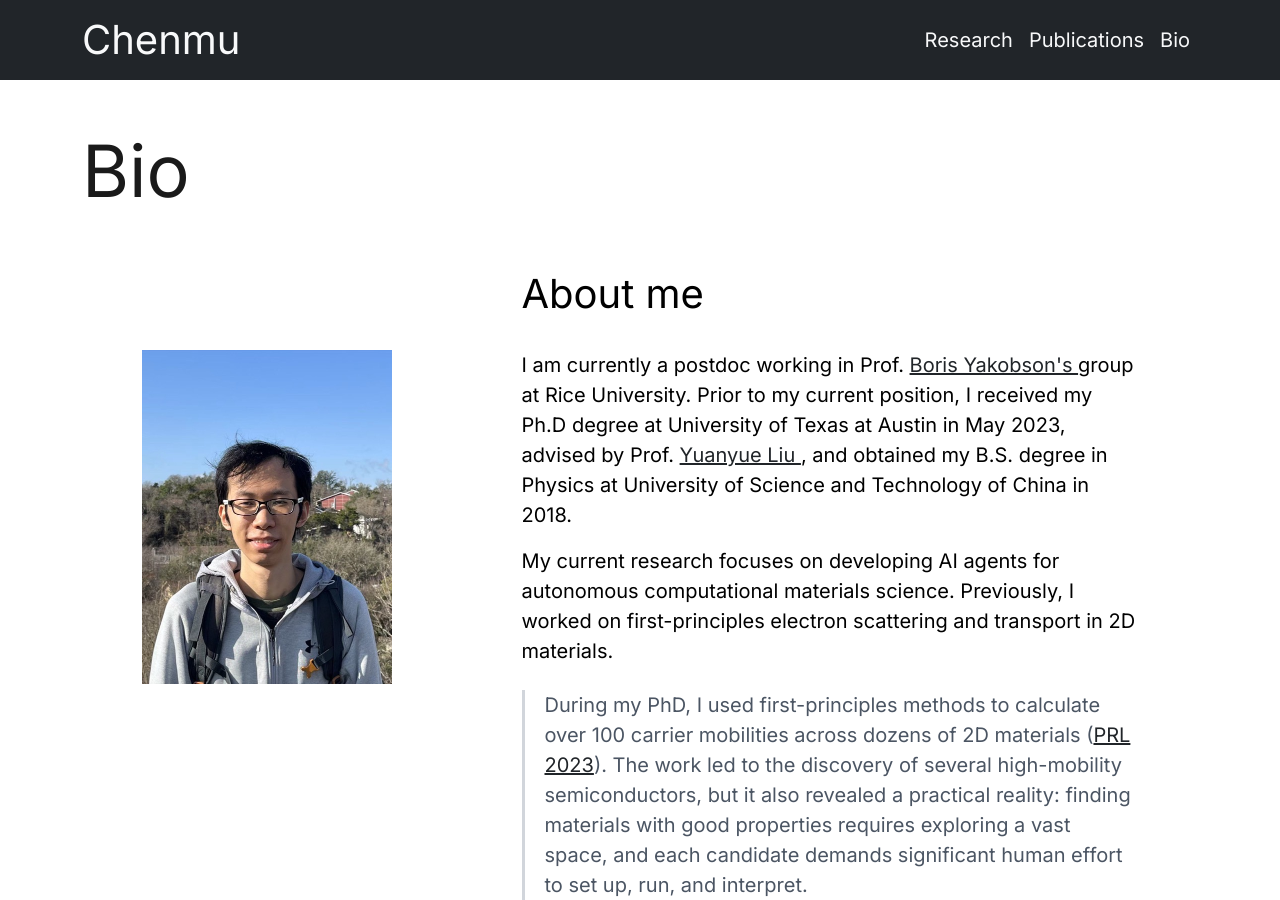
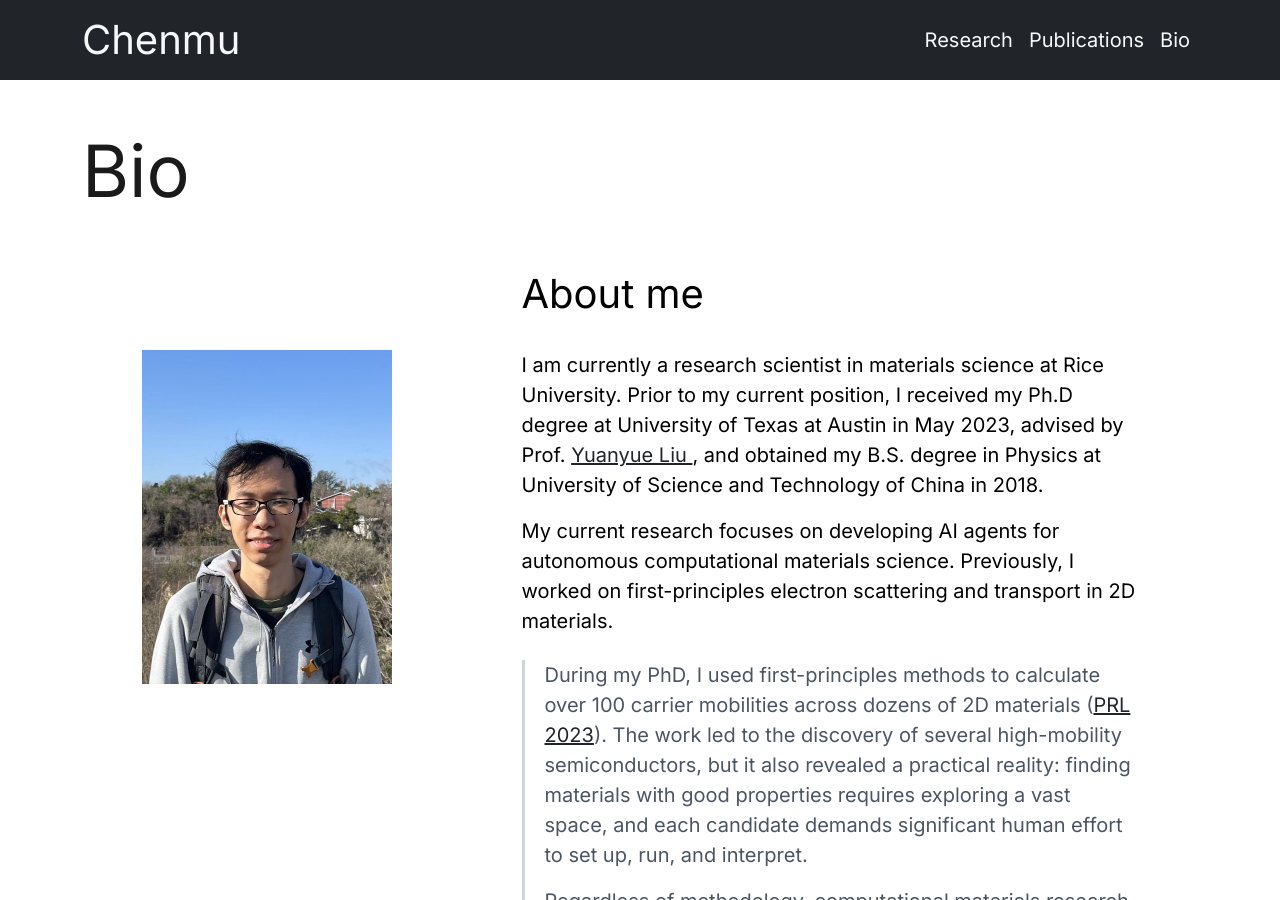
Before and after one commit to cz2014/cz2014.github.io, a Jekyll site: the page built from bio.html, in a window 1280 px wide and 900 px high. Built offline with Jekyll 4.4.1, drawn with Linux system fonts in a browser that asks for light colours.

Commit message:
Bio and homepage: update role to research scientist in materials science

```diff
--- a/bio.html
+++ b/bio.html
@@ -1,7 +1,7 @@
 ---
 layout: default
 title: Chenmu Zhang - Bio
-description: Biography of Chenmu Zhang - postdoctoral researcher at Rice University, building AI agents for computational materials science.
+description: Biography of Chenmu Zhang - research scientist in materials science at Rice University, building AI agents for computational materials science.
 ---
 
 <main class="container my-5">
@@ -29,15 +29,8 @@ description: Biography of Chenmu Zhang - postdoctoral researcher at Rice Univers
       <div class="col-md-7 text-black fs-5 fw-light align-self-start">
         <h2 class="mb-3 text-start lead fs-1 pb-3">About me</h2>
         <p>
-          I am currently a postdoc working in Prof.
-          <a
-            href="https://biygroup.blogs.rice.edu/"
-            target="_blank"
-            class="text-decoration-underline text-dark"
-          >
-            Boris Yakobson's
-          </a>
-          group at Rice University. Prior to my current position,
+          I am currently a research scientist in materials science at Rice University.
+          Prior to my current position,
           I received my Ph.D degree at University of Texas at Austin in May 2023, advised by Prof.
           <a
             href="https://sites.utexas.edu/yuanyue-liu/"
--- a/index.html
+++ b/index.html
@@ -9,7 +9,7 @@ description: Chenmu Zhang - building autonomous AI agents for computational mate
   <!-- Hero -->
   <div class="section-gap-sm">
     <h1 class="hero-name">Chenmu Zhang</h1>
-    <p class="hero-subtitle">Postdoctoral Researcher, Rice University</p>
+    <p class="hero-subtitle">Research Scientist in Materials Science, Rice University</p>
   </div>
 
   <!-- AI Section: Headline Act -->
```
